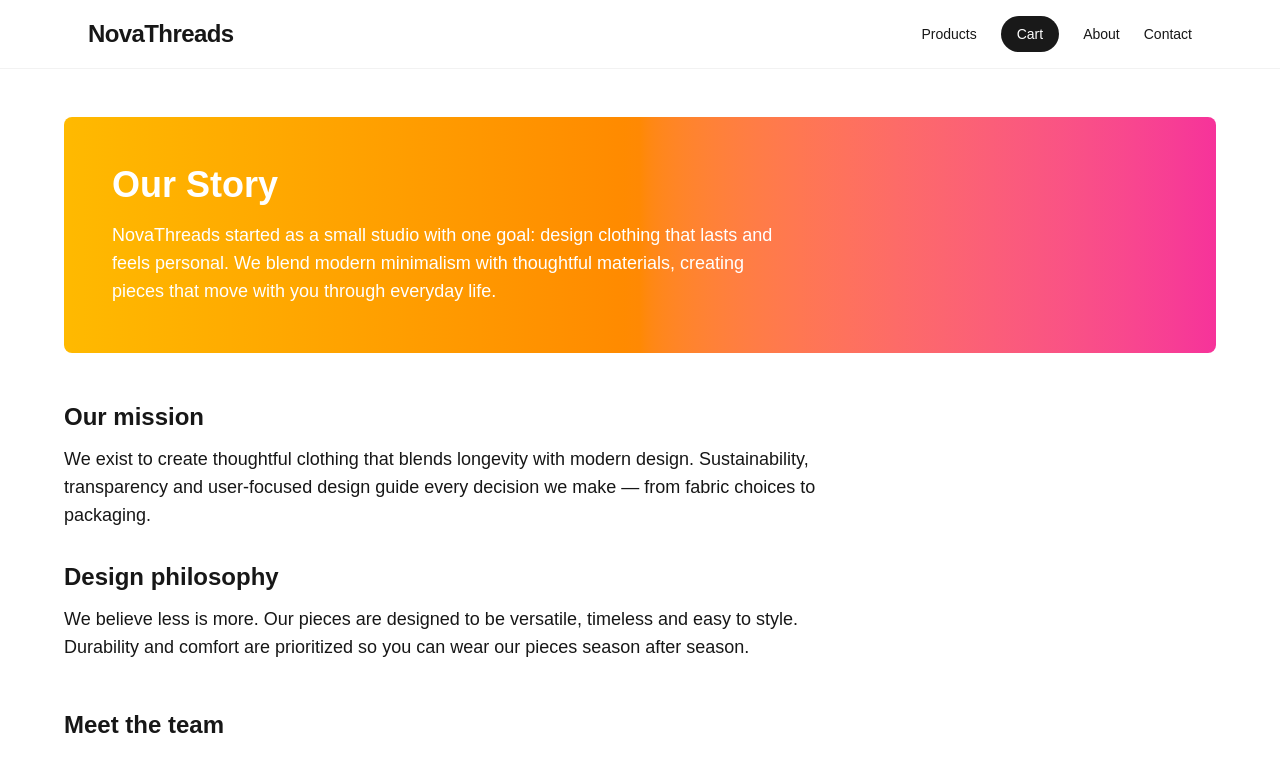
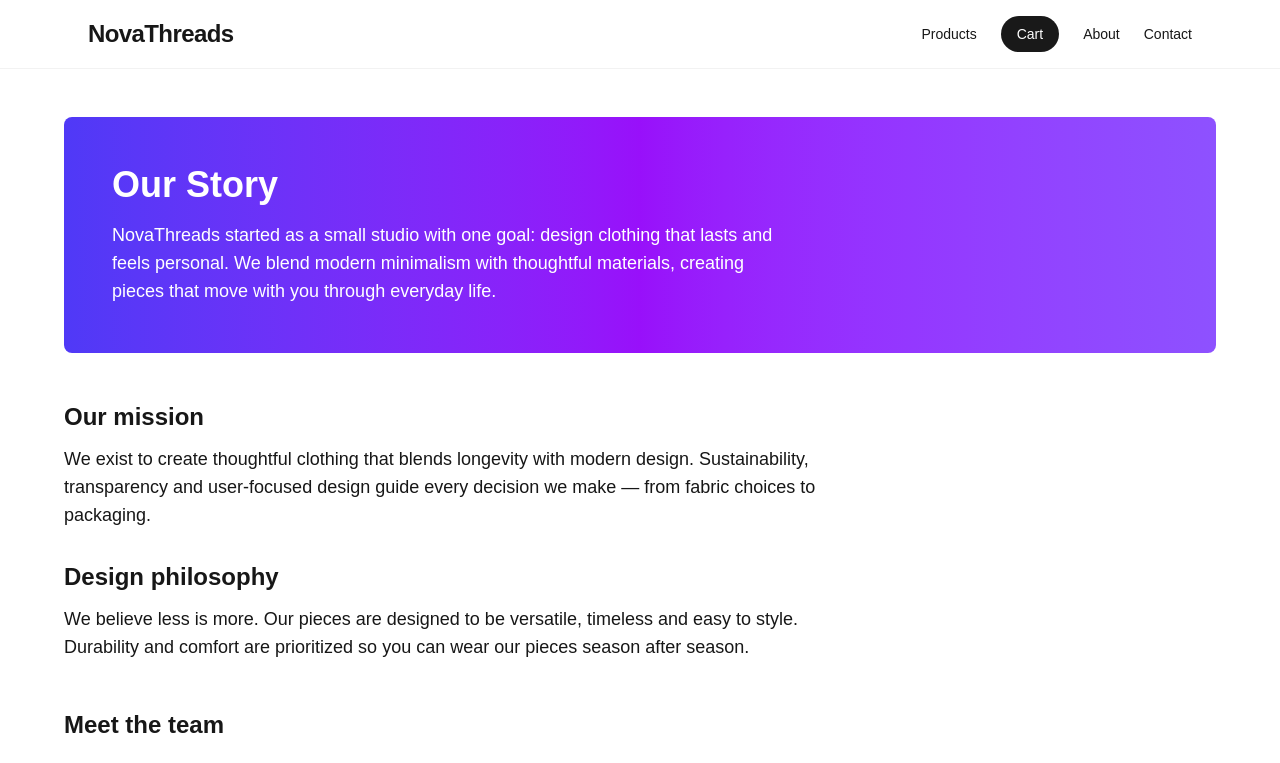
Before and after one commit to WangilaPrish/E-Commerce-Frontend, a Next.js app in the folder my-ecommerce-store/: page /about in a window 1280 px wide. Shown: the top 763 px of the page. Built offline with nearby package versions, Linux system fonts and the light colour scheme.

Commit message:
fix: Update background gradient colors in AboutHero component

```diff
--- a/my-ecommerce-store/src/components/AboutHero.tsx
+++ b/my-ecommerce-store/src/components/AboutHero.tsx
@@ -1,6 +1,6 @@
 export default function AboutHero() {
     return (
-        <section className="mb-12 rounded-lg bg-linear-to-r from-amber-400 via-orange-400 to-pink-500 p-12 text-white">
+        <section className="mb-12 rounded-lg bg-linear-to-r from-indigo-600 via-purple-600 to-violet-500 p-12 text-white">
             <div className="mx-auto max-w-6xl">
                 <h1 className="text-4xl font-extrabold">Our Story</h1>
                 <p className="mt-4 max-w-2xl text-lg">NovaThreads started as a small studio with one goal: design clothing that lasts and feels personal. We blend modern minimalism with thoughtful materials, creating pieces that move with you through everyday life.</p>
```
